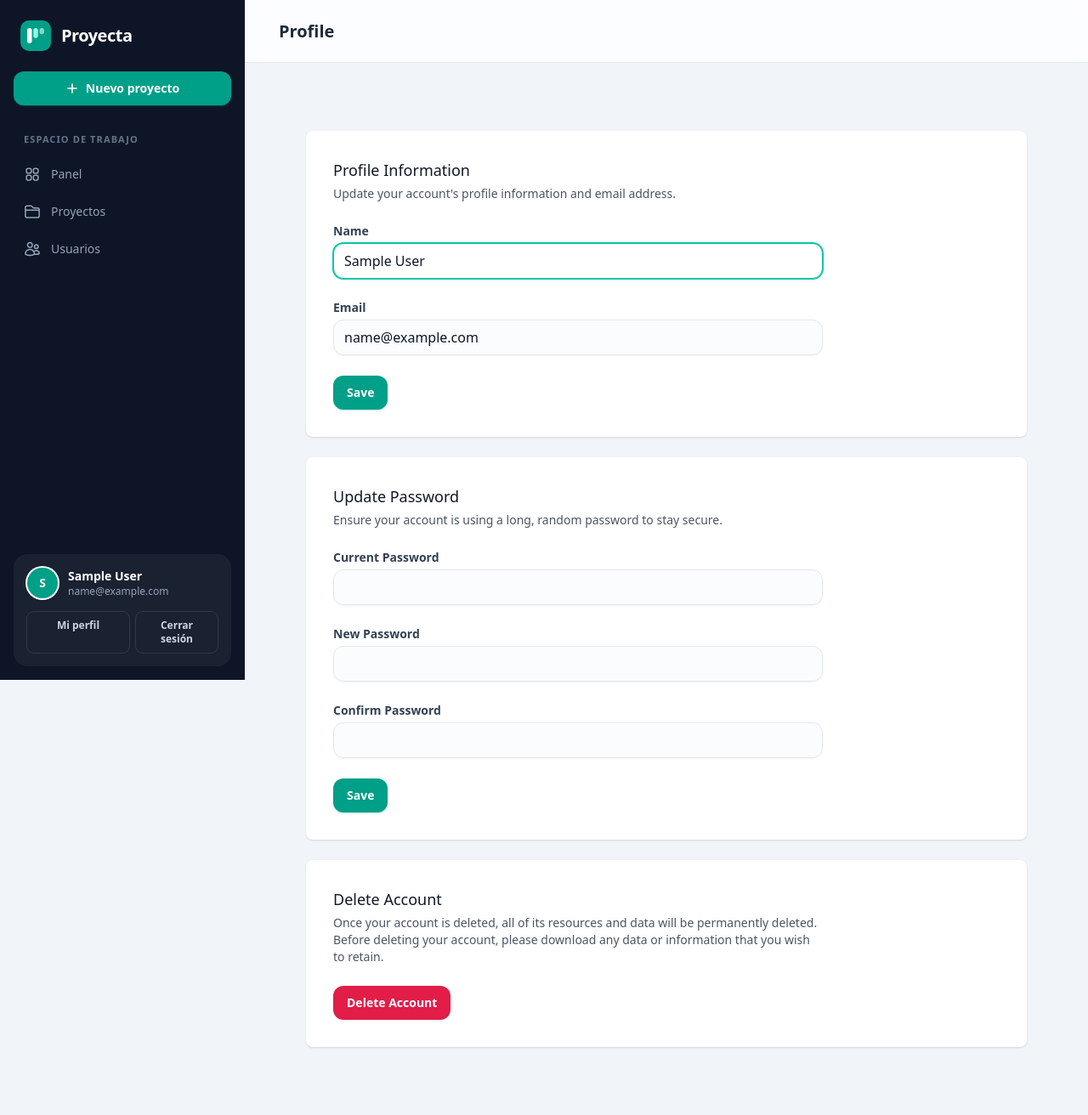
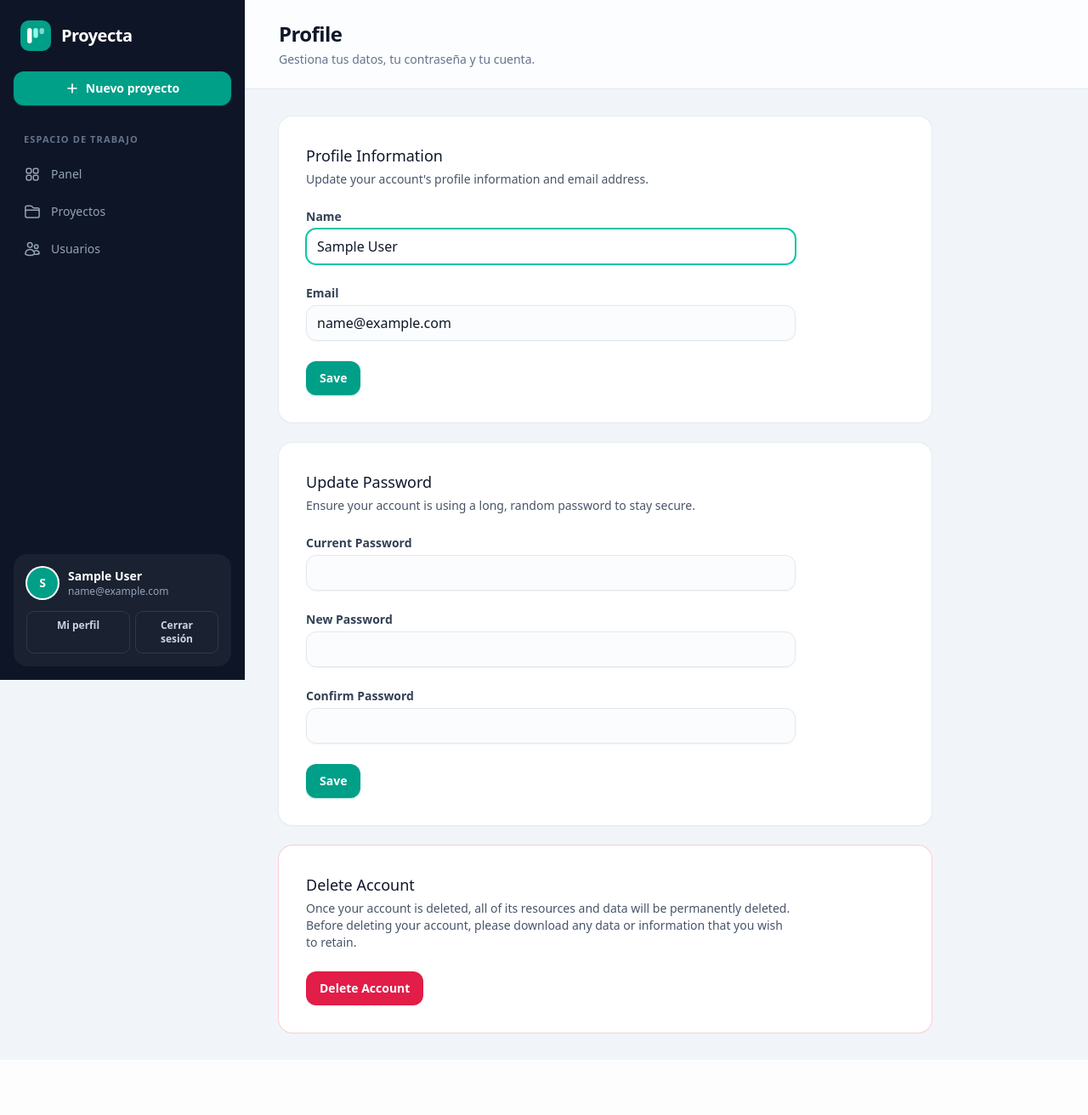
Before and after one commit to gordelu/practica-final-laravel, a Laravel app: page /profile in a window 1280 px wide. Shown: the whole page at 85% size. After the commit the page ends 1217 px from the top, so only its background shows below. Run offline with Laravel 12, Linux system fonts and the light colour scheme; the visitor is signed in with stand-in values (Sample User, id 1); style sheets or scripts are compiled from the project's sources; some web fonts are replaced.

Commit message:
Rediseñar la página de perfil
Co-Authored-By: Claude Opus 5.5 <noreply@anthropic.com>

```diff
--- a/resources/views/profile/edit.blade.php
+++ b/resources/views/profile/edit.blade.php
@@ -1,29 +1,26 @@
 <x-app-layout>
     <x-slot name="header">
-        <h2 class="font-semibold text-xl text-gray-800 leading-tight">
-            {{ __('Profile') }}
-        </h2>
+        <h1 class="page-title">{{ __('Profile') }}</h1>
+        <p class="page-subtitle">Gestiona tus datos, tu contraseña y tu cuenta.</p>
     </x-slot>
 
-    <div class="py-12">
-        <div class="max-w-7xl mx-auto sm:px-6 lg:px-8 space-y-6">
-            <div class="p-4 sm:p-8 bg-white shadow sm:rounded-lg">
+    <div class="max-w-3xl space-y-6">
+        <div class="card sm:p-8">
             <div class="max-w-xl">
                 @include('profile.partials.update-profile-information-form')
             </div>
         </div>
 
-            <div class="p-4 sm:p-8 bg-white shadow sm:rounded-lg">
+        <div class="card sm:p-8">
             <div class="max-w-xl">
                 @include('profile.partials.update-password-form')
             </div>
         </div>
 
-            <div class="p-4 sm:p-8 bg-white shadow sm:rounded-lg">
+        <div class="card sm:p-8 ring-rose-200">
             <div class="max-w-xl">
                 @include('profile.partials.delete-user-form')
             </div>
         </div>
     </div>
-    </div>
 </x-app-layout>
--- a/resources/views/profile/partials/delete-user-form.blade.php
+++ b/resources/views/profile/partials/delete-user-form.blade.php
@@ -1,10 +1,10 @@
 <section class="space-y-6">
     <header>
-        <h2 class="text-lg font-medium text-gray-900">
+        <h2 class="text-lg font-medium text-slate-900">
             {{ __('Delete Account') }}
         </h2>
 
-        <p class="mt-1 text-sm text-gray-600">
+        <p class="mt-1 text-sm text-slate-600">
             {{ __('Once your account is deleted, all of its resources and data will be permanently deleted. Before deleting your account, please download any data or information that you wish to retain.') }}
         </p>
     </header>
@@ -19,11 +19,11 @@
             @csrf
             @method('delete')
 
-            <h2 class="text-lg font-medium text-gray-900">
+            <h2 class="text-lg font-medium text-slate-900">
                 {{ __('Are you sure you want to delete your account?') }}
             </h2>
 
-            <p class="mt-1 text-sm text-gray-600">
+            <p class="mt-1 text-sm text-slate-600">
                 {{ __('Once your account is deleted, all of its resources and data will be permanently deleted. Please enter your password to confirm you would like to permanently delete your account.') }}
             </p>
 
--- a/resources/views/profile/partials/update-password-form.blade.php
+++ b/resources/views/profile/partials/update-password-form.blade.php
@@ -1,10 +1,10 @@
 <section>
     <header>
-        <h2 class="text-lg font-medium text-gray-900">
+        <h2 class="text-lg font-medium text-slate-900">
             {{ __('Update Password') }}
         </h2>
 
-        <p class="mt-1 text-sm text-gray-600">
+        <p class="mt-1 text-sm text-slate-600">
             {{ __('Ensure your account is using a long, random password to stay secure.') }}
         </p>
     </header>
@@ -40,7 +40,7 @@
                     x-show="show"
                     x-transition
                     x-init="setTimeout(() => show = false, 2000)"
-                    class="text-sm text-gray-600"
+                    class="text-sm text-slate-600"
                 >{{ __('Saved.') }}</p>
             @endif
         </div>
--- a/resources/views/profile/partials/update-profile-information-form.blade.php
+++ b/resources/views/profile/partials/update-profile-information-form.blade.php
@@ -1,10 +1,10 @@
 <section>
     <header>
-        <h2 class="text-lg font-medium text-gray-900">
+        <h2 class="text-lg font-medium text-slate-900">
             {{ __('Profile Information') }}
         </h2>
 
-        <p class="mt-1 text-sm text-gray-600">
+        <p class="mt-1 text-sm text-slate-600">
             {{ __("Update your account's profile information and email address.") }}
         </p>
     </header>
@@ -30,10 +30,10 @@
 
             @if ($user instanceof \Illuminate\Contracts\Auth\MustVerifyEmail && ! $user->hasVerifiedEmail())
                 <div>
-                    <p class="text-sm mt-2 text-gray-800">
+                    <p class="text-sm mt-2 text-slate-800">
                         {{ __('Your email address is unverified.') }}
 
-                        <button form="send-verification" class="underline text-sm text-gray-600 hover:text-gray-900 rounded-md focus:outline-none focus:ring-2 focus:ring-offset-2 focus:ring-indigo-500">
+                        <button form="send-verification" class="underline text-sm text-slate-600 hover:text-slate-900 rounded-md focus:outline-none focus:ring-2 focus:ring-offset-2 focus:ring-brand-500">
                             {{ __('Click here to re-send the verification email.') }}
                         </button>
                     </p>
@@ -56,7 +56,7 @@
                     x-show="show"
                     x-transition
                     x-init="setTimeout(() => show = false, 2000)"
-                    class="text-sm text-gray-600"
+                    class="text-sm text-slate-600"
                 >{{ __('Saved.') }}</p>
             @endif
         </div>
```
Lines whose indentation alone changed are shown as unchanged.
